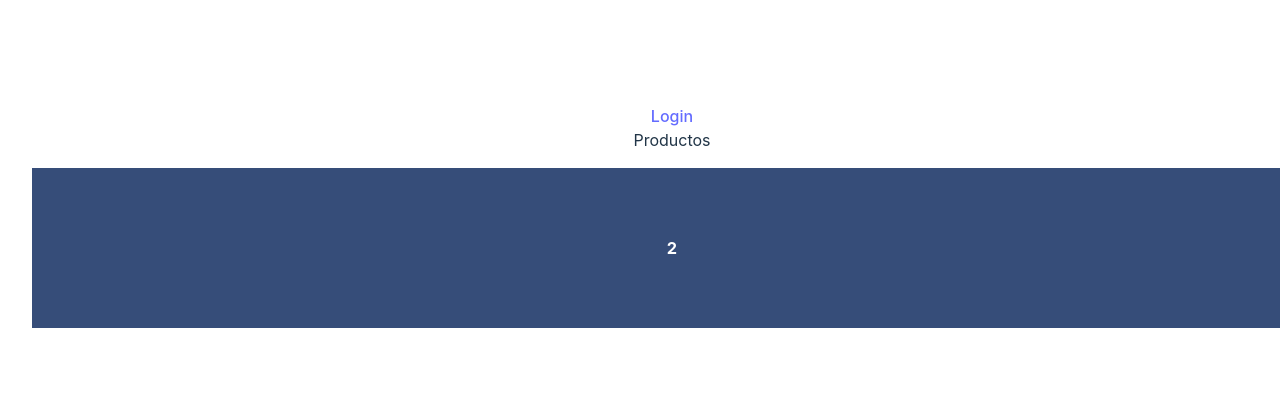
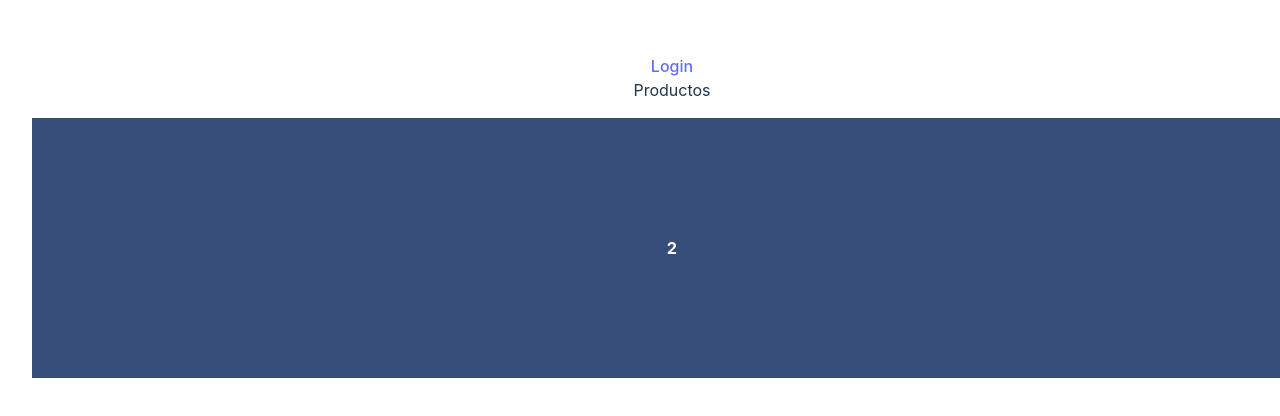
Before and after one commit to JuandaMT/Frontend-eCommerce-React, a React (Vite) app: page / in a window 1280 px wide. Shown: the part 176-592 px from the top of the page. Built offline with nearby package versions, Linux system fonts and the light colour scheme.

Commit message:
carrito funcionando

```diff
--- a/src/App.jsx
+++ b/src/App.jsx
@@ -5,7 +5,7 @@ import { UserProvider } from "./context/UserContext/UserState";
 import Profile from "./components/Profile/Profile";
 import Header from "./components/Header/Header";
 import { ProductsProvider } from "./context/ProductsContext/ProductsState";
-import { OrdersProvider } from "./context/OrdersContext/OrdersSate";
+import { OrdersProvider } from "./context/OrdersContext/OrdersState";
 import Home from "./components/Home/Home";
 import Cart from "./components/Cart/Cart";
 
--- a/src/components/Cart/Cart.jsx
+++ b/src/components/Cart/Cart.jsx
@@ -1,7 +1,7 @@
 import React, { useContext } from "react";
-import { ProductsContext } from "../../context/ProductsContext/ProductsState";
 import { Divider, List } from "antd";
 import { OrdersContext } from "../../context/OrdersContext/OrdersState";
+import { ProductsContext } from "../../context/ProductsContext/ProductsState";
 
 const Cart = () => {
   const { cart, clearCart } = useContext(ProductsContext);
--- a/src/components/Header/Header.jsx
+++ b/src/components/Header/Header.jsx
@@ -1,7 +1,7 @@
 import { useContext } from "react";
 import { Link } from "react-router-dom";
 import { UserContext } from "../../context/UserContext/UserState";
-import { LogoutOutlined } from "@ant-design/icons";
+import { HomeOutlined, LogoutOutlined } from "@ant-design/icons";
 import { ShoppingCartOutlined } from "@ant-design/icons";
 import { UserOutlined } from "@ant-design/icons";
 function Header() {
@@ -20,13 +20,13 @@ function Header() {
         {token ? (
           <>
             <span>
-              <Link to="/">Products </Link>
+              <Link to="/"><HomeOutlined/> </Link>
+            </span>
+            <span>
+              <Link to="/cart"> <ShoppingCartOutlined/> </Link>
             </span>
             <span>
               <Link to="/profile"><UserOutlined/> </Link>
-            </span>
-            <span>
-              <Link to="/cart"> <ShoppingCartOutlined/> </Link>
             </span>
             <span onClick={logoutUser}>
               <Link to="/logout">
--- a/src/components/Home/Banner/Banner.jsx
+++ b/src/components/Home/Banner/Banner.jsx
@@ -2,9 +2,9 @@ import React from "react";
 import { Carousel } from "antd";
 
 const contentStyle = {
-    height: '160px',
+    height: '260px',
     color: '#fff',
-    lineHeight: '160px',
+    lineHeight: '260px',
     textAlign: 'center',
     background: '#364d79',
   };
```
Also changed, not shown: src/context/OrdersContext/OrdersState.jsx (renamed from src/context/OrdersContext/OrdersSate.jsx).
